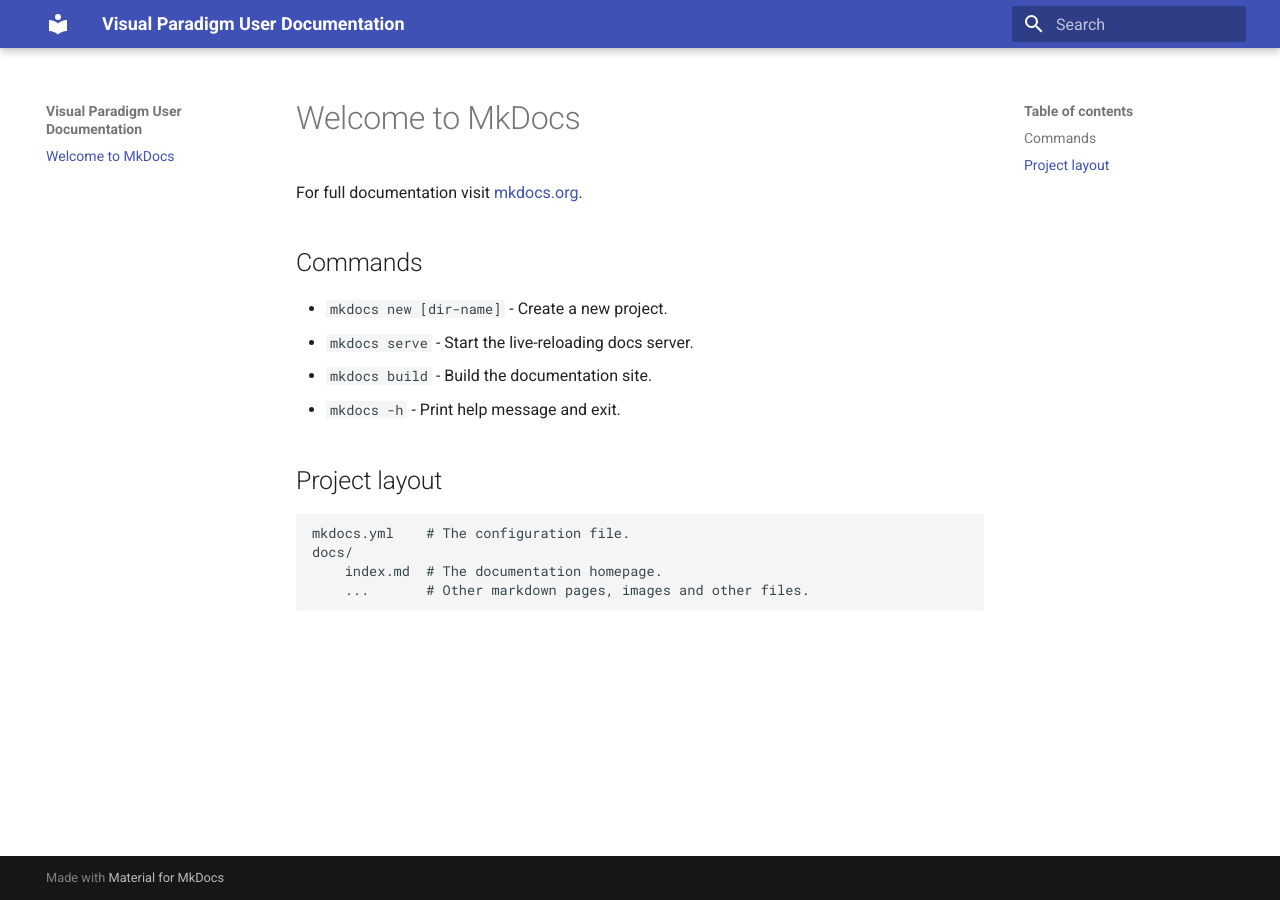
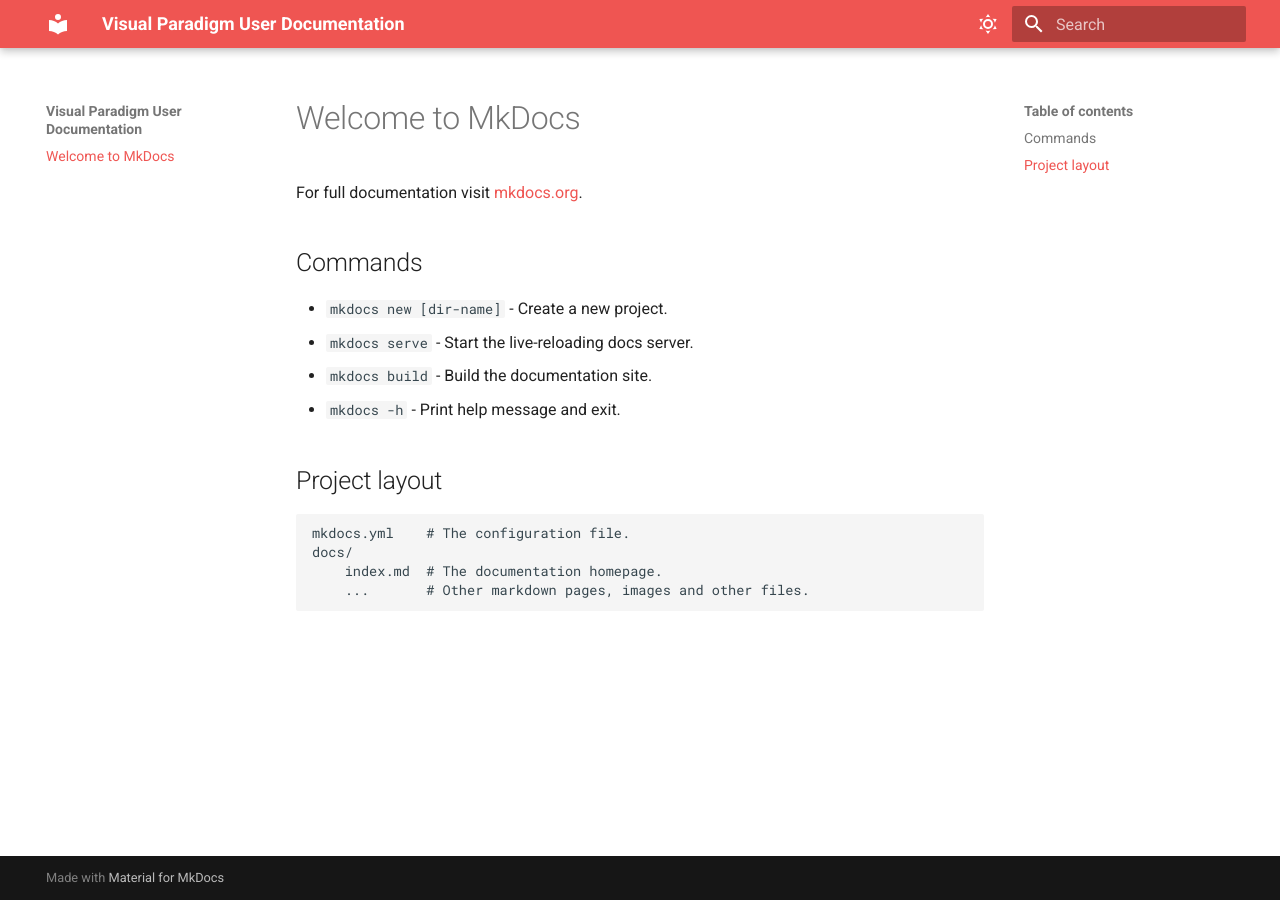
Before and after one commit to vik061/Visual-Paradigm-User-Documentation, an MkDocs documentation site: the page built from docs/index.md, in a window 1280 px wide. Built offline with MkDocs 1.6.1 and Material for MkDocs 9.7.7, drawn with Linux system fonts in a browser that asks for light colours.

Commit message:
Add colour and light/dark mode palette

```diff
--- a/mkdocs.yml
+++ b/mkdocs.yml
@@ -2,3 +2,21 @@
 
 theme:
   name: material
+  palette:
+
+    # Palette toggle for light mode
+    - media: "(prefers-color-scheme: light)"
+      primary: red
+      scheme: default
+      toggle:
+        icon: material/weather-sunny
+        name: Switch to dark mode
+
+
+    # Palette toggle for dark mode
+    - media: "(prefers-color-scheme: dark)"
+      primary: red
+      scheme: slate
+      toggle:
+        icon: material/weather-night
+        name: Switch to light mode
```
